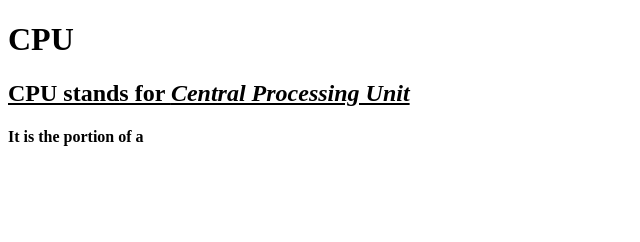
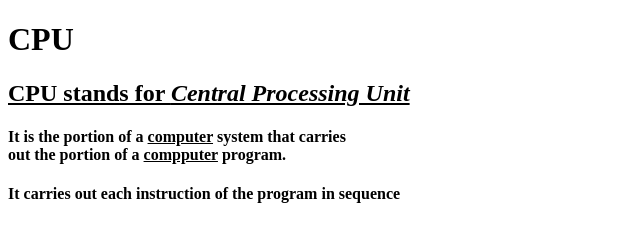
Before and after one commit to iamneo-production/cabadfbdbadaeccdfffebaeceaec, a website: page public/index.html in a window 1280 px wide. Shown: the whole page, without its empty margins (0-640 px from the left). Drawn offline with Linux system fonts and the light colour scheme.

Commit message:
Backup Commit

```diff
--- a/public/index.html
+++ b/public/index.html
@@ -10,7 +10,9 @@
 <body>
    <h1>CPU</h1>
   <h2> <u> CPU stands for <i>Central Processing Unit</i></u></h2>
-  <h4>It is the portion of a
+  <h4>It is the portion of a <u>computer</u> system that carries <br>
+    out the portion of a <u>compputer</u> program.
   </h4>
+  <h4>It carries out each instruction of the program in sequence <br></h4>
 </body>
 </html>
```
